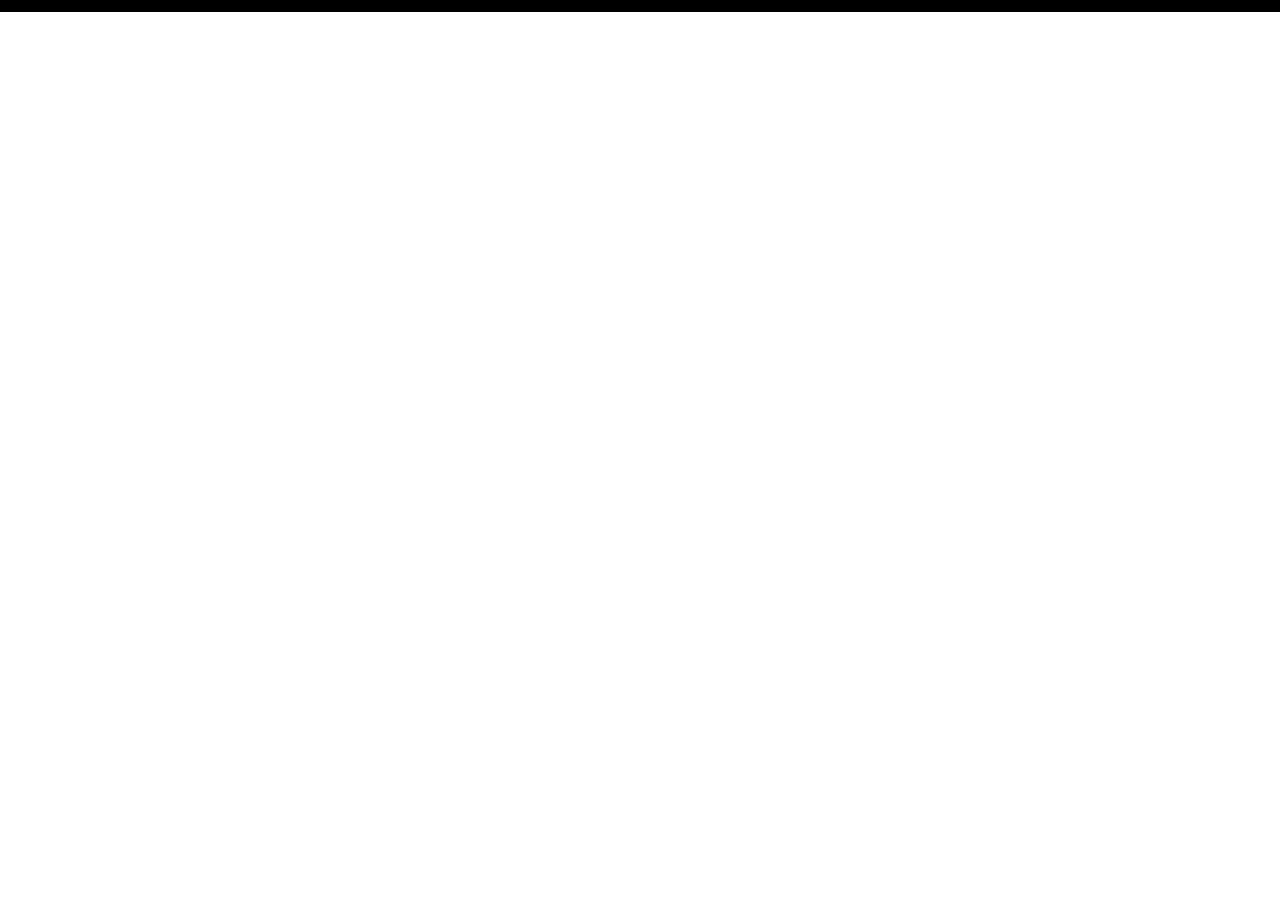
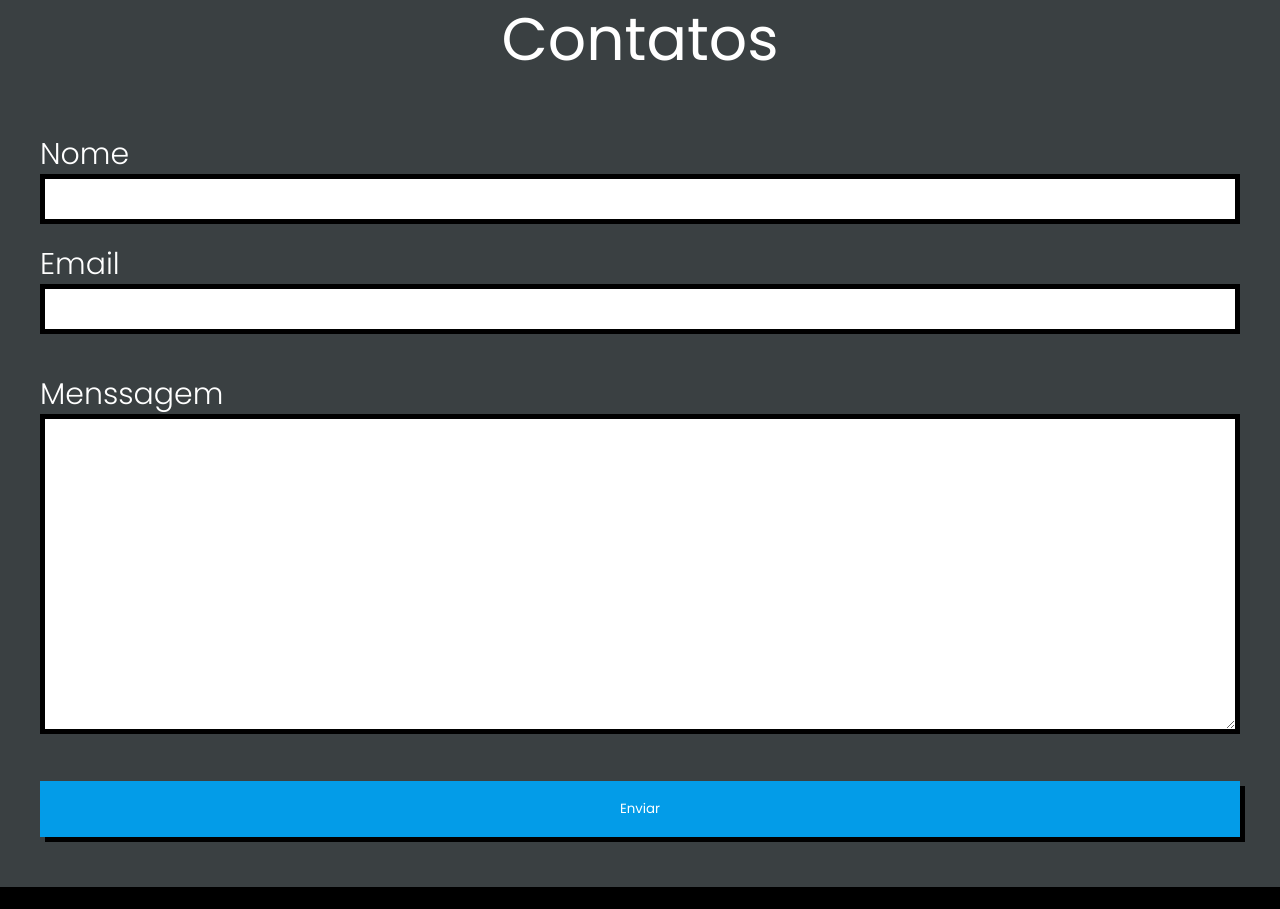
Before and after one commit to GustavoSaless/HTML_Feliz, a plain HTML site: page index.html in a window 1280 px wide. Shown: the part 3188-4097 px from the top of the page. Before the commit the page ends 3200 px from the top, so only its background shows below. Drawn offline with Linux system fonts and the light colour scheme.

Commit message:
finalizaçao do projeto

```diff
--- a/css/components/button.css
+++ b/css/components/button.css
@@ -15,5 +15,14 @@
 
 .button:hover {
     background-color: rgb(13, 156, 232);
-    transform: scale(0.8);
+    transform: scale(1.08);
 }
+
+.button.-full {
+    width: 100%;
+}
+
+.button.-full:hover {
+    transform: scale(1.02);
+    cursor: pointer;
+}
--- /dev/null
+++ b/css/components/main-forme.css
@@ -0,0 +1,15 @@
+.main-forme {
+    padding: 50px 40px;
+}
+
+.main-forme .main-input {
+    margin-bottom: 20px;
+}
+
+.main-forme .main-input:last-of-type {
+    margin-bottom: 40px;
+}
+
+.main-forme .main-title3 {
+    margin-bottom: 50px;
+}
--- /dev/null
+++ b/css/components/main-input.css
@@ -0,0 +1,13 @@
+.main-input {
+    box-sizing: border-box;
+    border: 5px solid #000;
+    font-size: 30px;
+    height: 50px;
+    padding-left: 5px;
+    padding-right: 5px;
+    width: 100%;
+}
+
+.main-input.-textarea {
+    height: 320px;
+}
--- /dev/null
+++ b/css/components/main-label.css
@@ -0,0 +1,11 @@
+form {
+    background-color: #3a4042;
+}
+
+.main-label {
+    color: #FFF;
+    font-size: 30px;
+    font-weight: 300;
+    line-height: 40px;
+
+}
--- a/css/reset.css
+++ b/css/reset.css
@@ -7,8 +7,10 @@ body,
 h1,
 h2,
 h3,
-figure {
+figure,
+input {
     margin: 0;
+    padding: 0;
 }
 
 button {
--- a/index.html
+++ b/index.html
@@ -70,6 +70,11 @@
 
     <link rel="stylesheet" href="./css/components/main-footer.css">
 
+    <link rel="stylesheet" href="./css/components/main-label.css">
+
+    <link rel="stylesheet" href="./css/components/main-input.css">
+
+    <link rel="stylesheet" href="./css/components/main-forme.css">
 
 </head>
 
@@ -311,6 +316,29 @@
 
     </section>
 
+    <form class="main-forme">
+
+        <legend class="main-title3">Contatos</legend>
+
+        <label class="main-label" for="name"> Nome</label>
+        <input class="main-input" id="name" type="text">
+
+
+        <label class="main-label" for="email">Email</label>
+        <input class="main-input" id="email" type="email">
+
+
+        <label class="main-label" for="message">Menssagem</label>
+        <textarea class="main-input -textarea" name="" id="message"></textarea>
+
+
+
+        <button class="button -full" type="submit" -=>Enviar</button>
+
+    </form>
+
+
+
     <footer class="main-footer">
         <a class="actions" href="" target="_blank">
             <img src="Assets/icon-twitter.png" alt="twitter">
```
